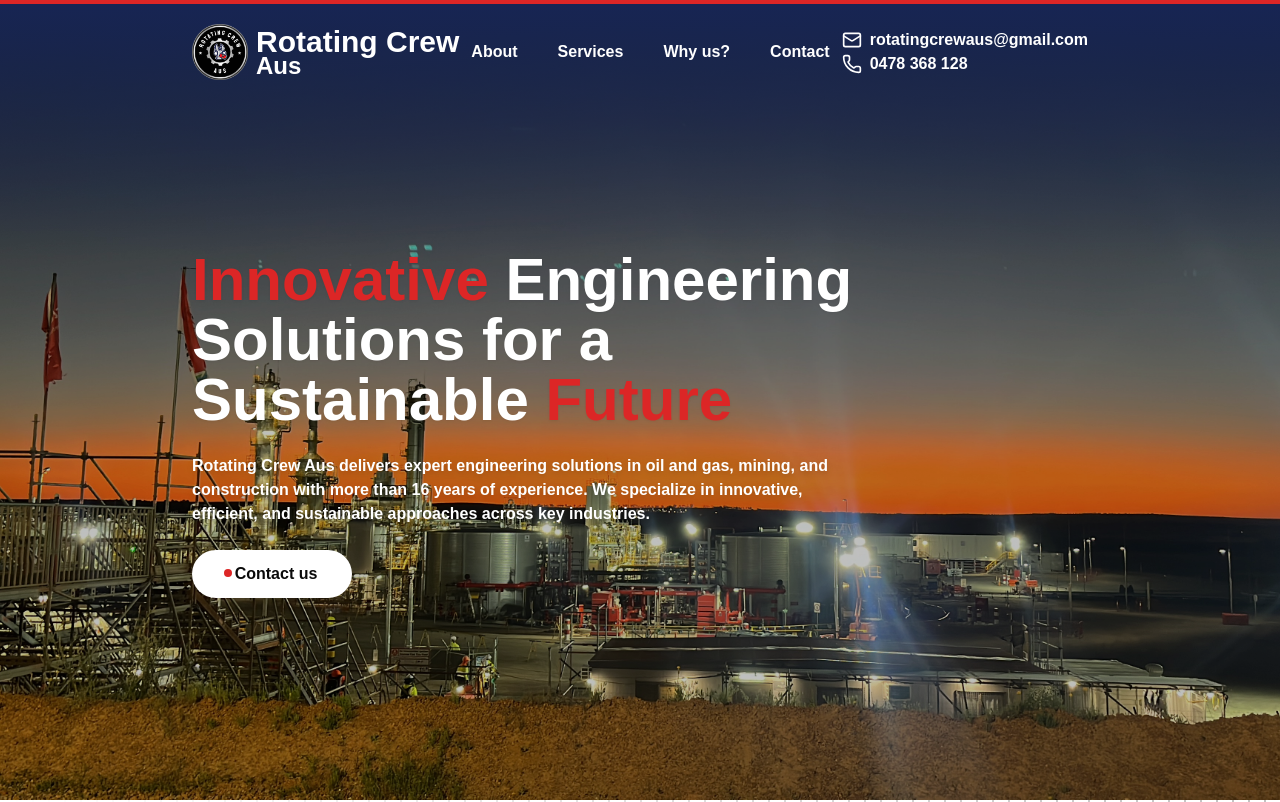
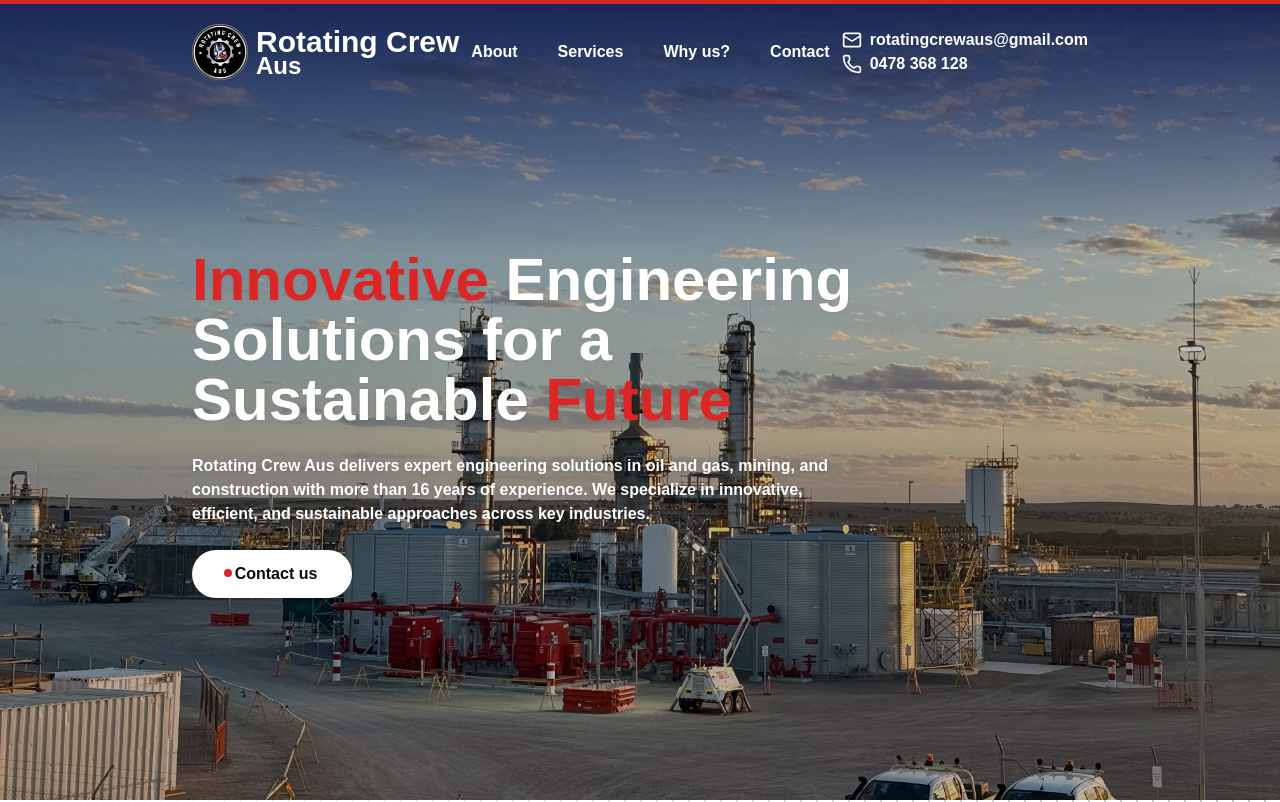
Before and after one commit to aaronjoshuaespinosa/rotatingcrewsaus, a Next.js app: page / in a window 1280 px wide. Shown: the top 802 px of the page. Built offline with nearby package versions, Linux system fonts and the light colour scheme; a web font is replaced by a local one.

Commit message:
updated hero image

```diff
--- a/src/pages/index.tsx
+++ b/src/pages/index.tsx
@@ -99,11 +99,11 @@ export default function Home() {
         <main className="relative h-full w-full text-sm font-semibold md:text-base">
           <div className="relative">
             <Image
-              src={"/E60C9269-090A-41B5-A502-7968CF46E1C9.jpg"}
+              src={"/Gas plant cover.webp"}
               alt="hero image"
-              width="1500"
-              height="1500"
-              className="absolute top-0 h-full w-full object-cover object-top brightness-50 filter md:brightness-75 lg:brightness-75"
+              width="2000"
+              height="2000"
+              className="absolute top-0 h-full w-full object-cover object-center brightness-50 filter md:brightness-75 lg:brightness-75"
             />
             <div className="absolute top-0 z-10 h-64 w-full bg-gradient-to-t from-transparent to-blue-950" />
 
```
Also changed, not shown: public/Gas plant cover.webp (added), 1 other file (tests, documents, lock files or other folders).
